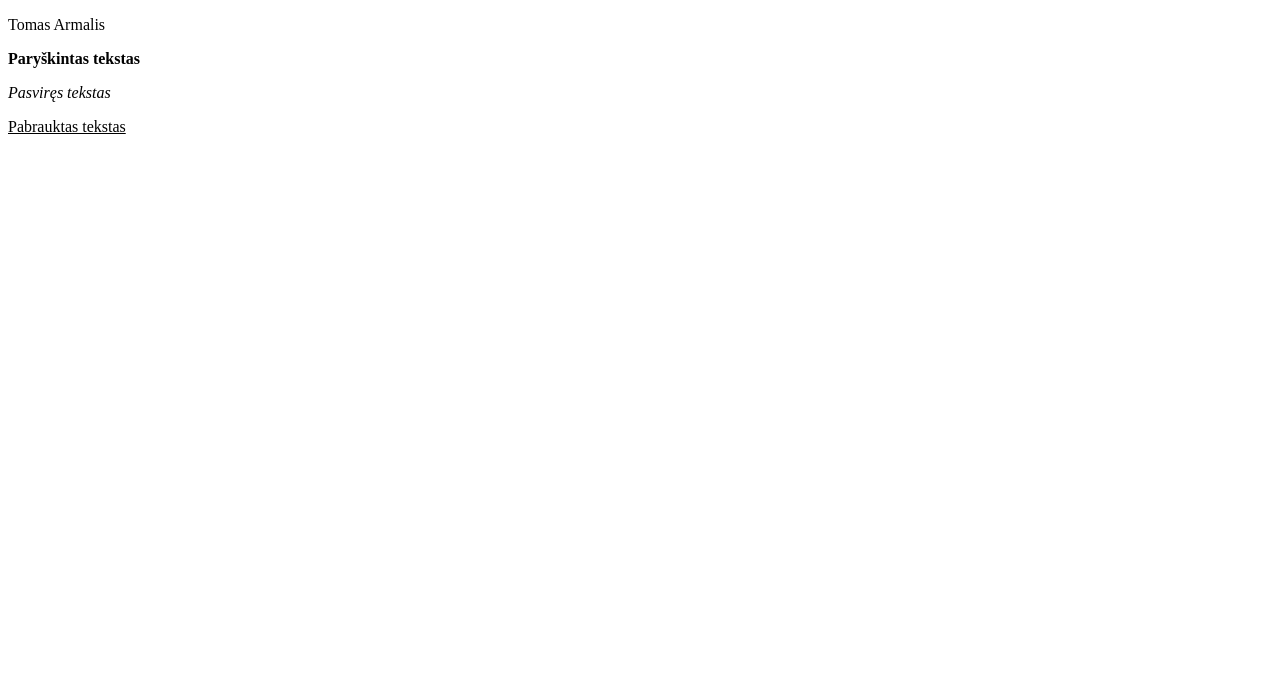
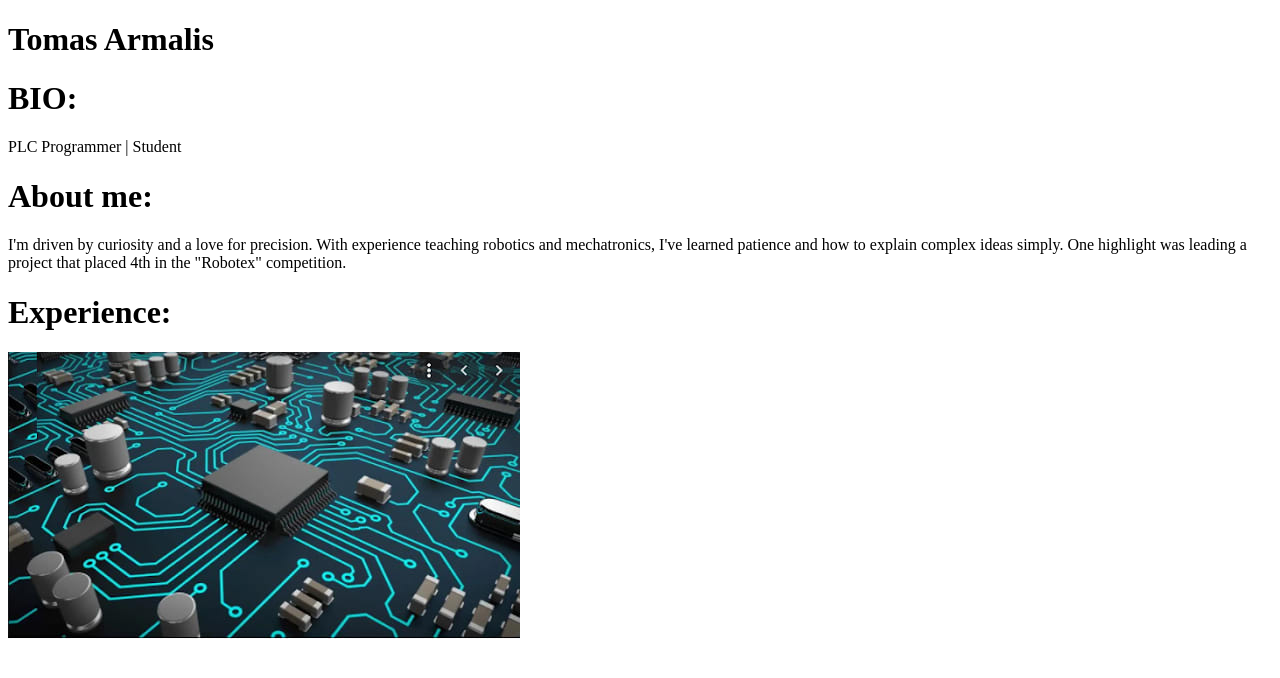
Before and after one commit to T0M4S4S/-Tomukas-, a plain HTML site: page index.html in a window 1280 px wide. Drawn offline with Linux system fonts and the light colour scheme.

Commit message:
Add files via upload

```diff
--- a/index.html
+++ b/index.html
@@ -4,11 +4,15 @@
 <head>
     <meta charset="UTF-8">
     <title>Tinklalapis</title>
+    <link rel="stylesheet" href="styles.css">
 </head>
 <body>
-    <p>Tomas Armalis</p>
+    <h1>Tomas Armalis</h1>
+    <h1>BIO:</h1>
+    <p>PLC Programmer | Student</p>
+    <h1>About me:</h1>
+    <p>I'm driven by curiosity and a love for precision. With experience teaching robotics and mechatronics, I've learned patience and how to explain complex ideas simply. One highlight was leading a project that placed 4th in the "Robotex" competition.</p>
+    <h1>Experience:</h1>
+    <img src="schema.jpg" alt="schema">
 </body>
 </html>
-<p><b>Paryškintas tekstas</b></p>
-<p><i>Pasviręs tekstas</i></p>
-<p><u>Pabrauktas tekstas</u></p>
```
Also changed, not shown: schema.jpg (added).
